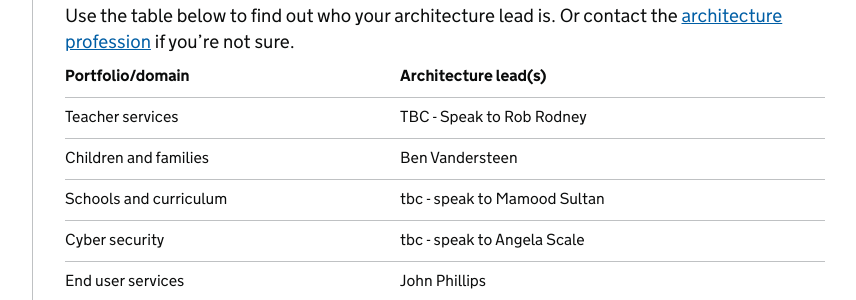
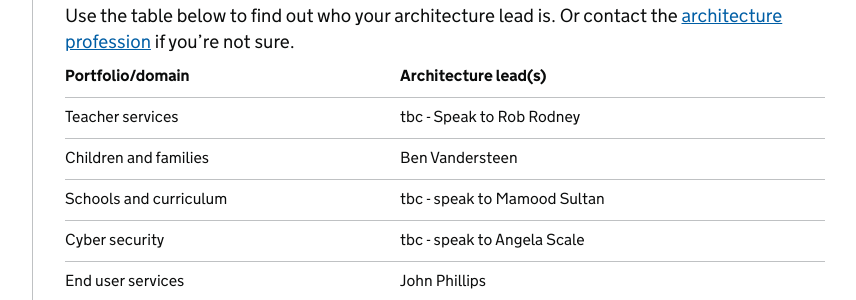
Before and after one commit to DFE-Digital/architecture, a Jekyll site: the page built from profession/architecture-profession.md, in a window 1280 px wide. Shown: the part 1781-2081 px from the top of the page, without its empty margins (298-1154 px from the left). Built offline with Jekyll 4.4.1, drawn with Linux system fonts in a browser that asks for light colours; our own code applies the rules of GitHub Pages for plain Markdown files.

```diff
--- a/profession/architecture-profession.md
+++ b/profession/architecture-profession.md
@@ -54,7 +54,7 @@ Use the table below to find out who your architecture lead is. Or contact the [a
 
 | Portfolio/domain | Architecture lead(s) |
 | - | - |
-| Teacher services | TBC - Speak to Rob Rodney |
+| Teacher services | tbc - Speak to Rob Rodney |
 | Children and families | Ben Vandersteen |
 | Schools and curriculum | tbc - speak to Mamood Sultan |
 | Cyber security | tbc - speak to Angela Scale |
```
